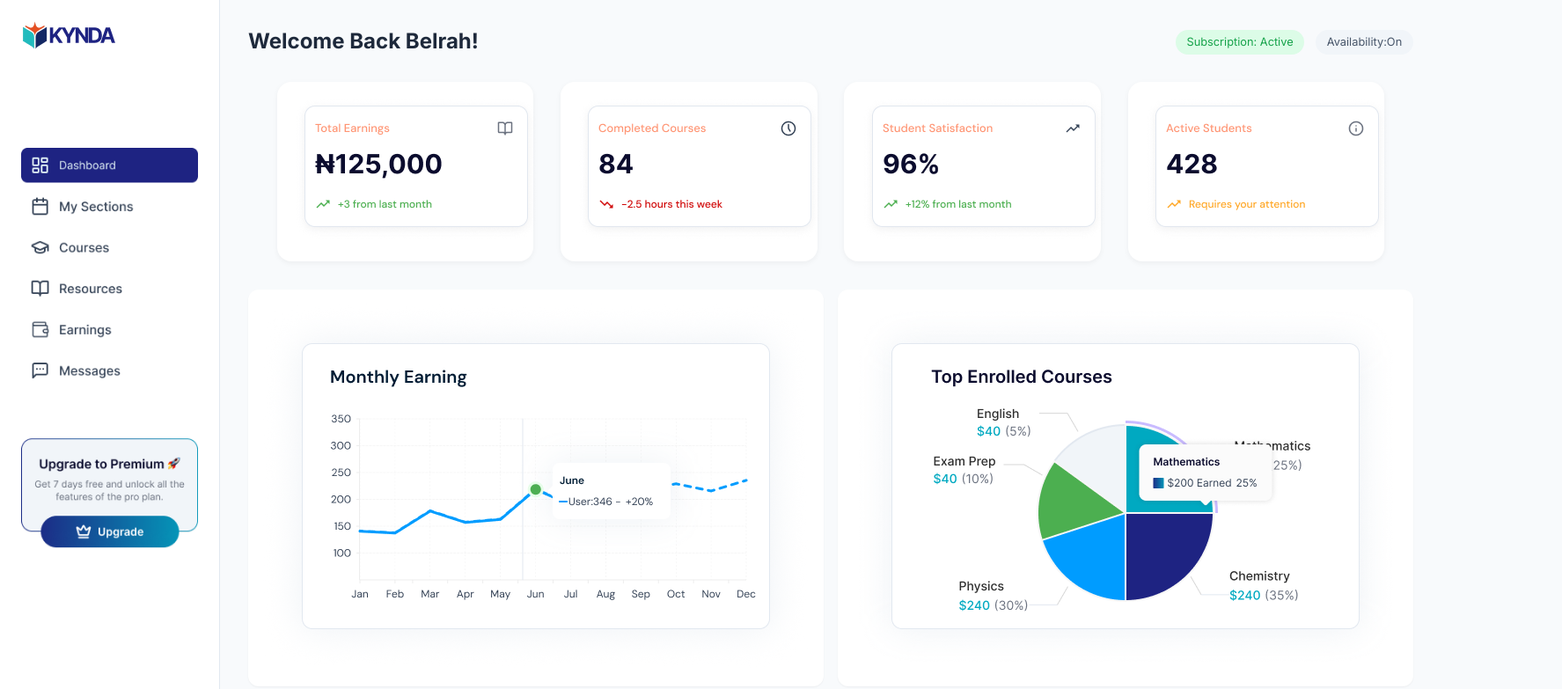
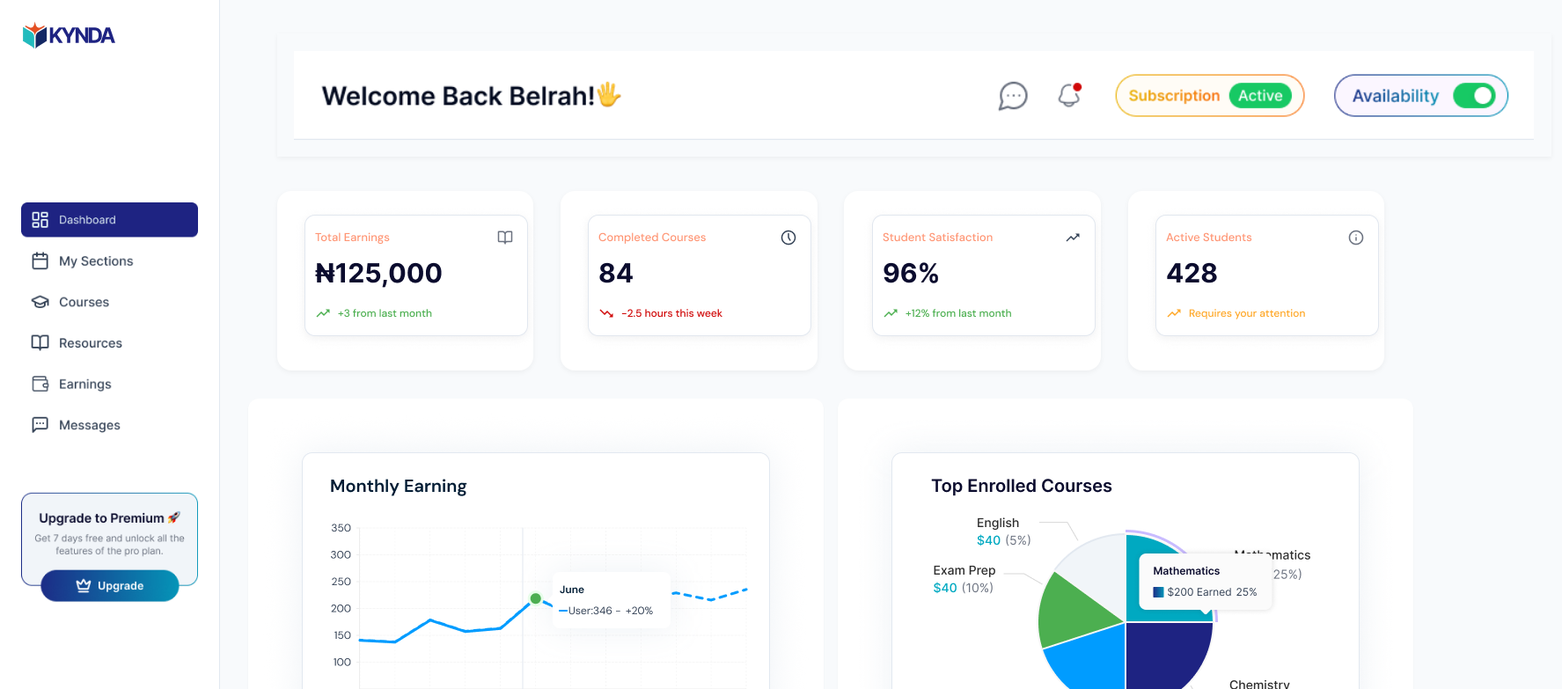
Before and after one commit to KYNDA-Workspace/Vanilla-Frontend, a plain HTML site: page Pages/Dashboards/tutor.html in a window 1280 px wide. Shown: the top 783 px of the page at 88% size, 1775 px wide, since content can reach past the window. Drawn offline with Linux system fonts and the light colour scheme.

Commit message:
Updated the name of the css to be tutor.css

```diff
--- a/CSS/dashboard.css
+++ b/CSS/tutor.css
@@ -90,17 +90,35 @@ body{
   flex: 1;
   padding: 2rem;
 }
+.welcome-img{
+  display: flex;
+  align-items: center;
+
+  display: inline-block;
+  width: 120%;
+
+
+  margin: 0 1%;
+  padding: 1.2rem;
+  box-shadow: 0 2px 6px rgba(0, 0, 0, 0.05);
+  text-align: left;
+  vertical-align: top;
+  transition: transform 0.2s ease, box-shadow 0.2s ease;
+}
 .topbar{
   display: flex;
   justify-content: space-between;
   align-items: center;
   margin-bottom: 2rem;
+  align-items: center;
+
 }
-.status-buttons span{
+.status-buttons{
   border-radius: 20px;
   padding: 0.4rem 0.8rem;
   font-size: 0.8rem;
   margin-left: 0.5rem;
+
 }
 .subscription.active{
   background: #dcfce7;
--- a/Pages/Dashboards/tutor.html
+++ b/Pages/Dashboards/tutor.html
@@ -4,7 +4,7 @@
     <meta charset="UTF-8">
     <meta name="viewport" content="width=device-width, initial-scale=1.0">
     <title>KYNDA Dashboard</title>
-    <link rel="stylesheet" href="../../CSS/dashboard.css">
+    <link rel="stylesheet" href="../../CSS/tutor.css">
     <link href="https://fonts.googleapis.com/css2?family=Inter:wght@400;600;700&display=swap" rel="stylesheet">
   </head>
   <body>
@@ -32,10 +32,8 @@
       <!--Main Content-->
       <main class="main-content">
         <header class="topbar">
-          <h2>Welcome Back Belrah!</h2>
           <div class="status-buttons">
-            <span class="subscription active">Subscription: Active</span>
-            <span class="availability">Availability:On</span>
+            <img src="/assests/Landing Page/Tutors Topnav.png" alt="User Avater" class="welcome-img">
           </div>
         </header>
 
```
Also changed, not shown: assests/Landing Page/Frame 1618867813.png (added), assests/Landing Page/Tutors Topnav.png (added).
